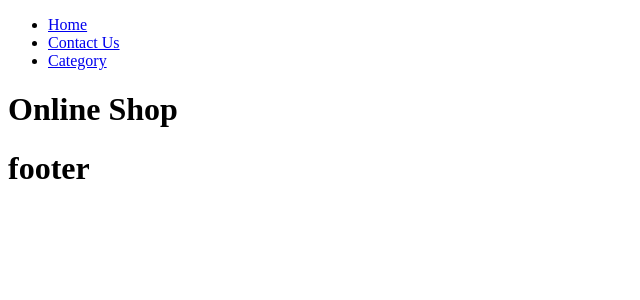
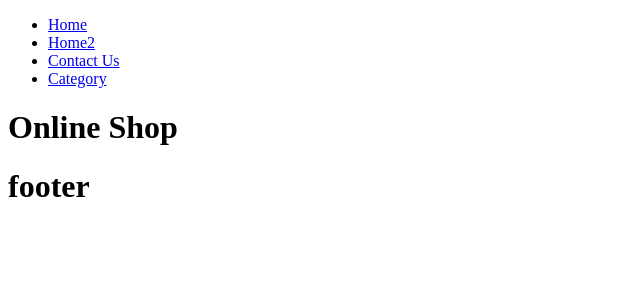
Before and after one commit to reza-madankar/Shop, a React (Create React App) app: page / in a window 1280 px wide. Shown: the top 300 px of the page, without its empty margins (0-640 px from the left). Built offline with nearby package versions, Linux system fonts and the light colour scheme.

Commit message:
add new links

```diff
--- a/src/Pages/Layout/index.jsx
+++ b/src/Pages/Layout/index.jsx
@@ -5,6 +5,9 @@ const Layout = ({ children }) => {
         <ul>
           <li>
             <a href="#">Home</a>
+          </li>
+          <li>
+            <a href="#">Home2</a>
           </li>
           <li>
             <a href="#">Contact Us</a>
```
